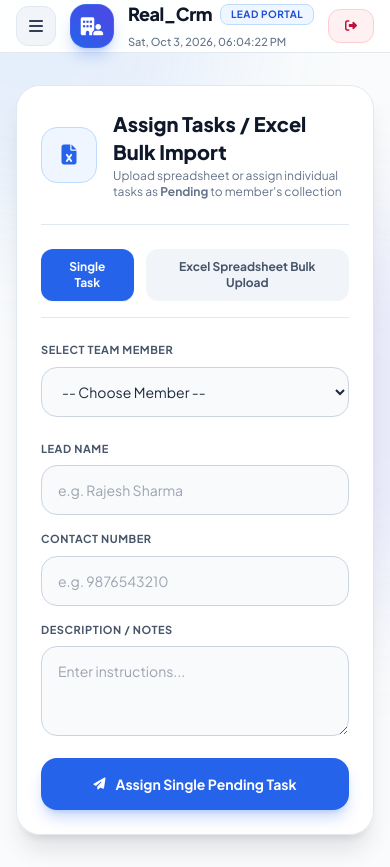
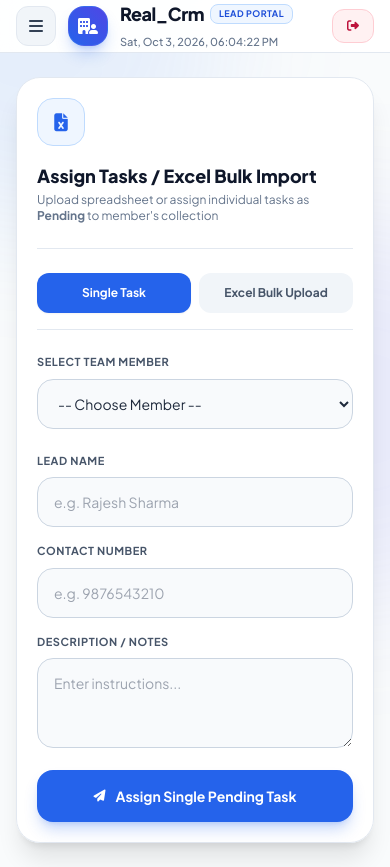
Before and after one commit to patilabhishek623/Real_CRM, a website: page public/assigntaskteammember.html in a window 390 px wide. Drawn offline with nearby package versions, Linux system fonts and the light colour scheme; no server answers.

Commit message:
Update assigntaskteammember.html

```diff
--- a/public/assigntaskteammember.html
+++ b/public/assigntaskteammember.html
@@ -31,26 +31,26 @@
     <!-- Top Navigation Bar -->
     <header class="bg-white/95 backdrop-blur-md border-b border-slate-200 sticky top-0 z-50 shadow-xs">
         <div class="max-w-7xl mx-auto px-4 sm:px-6 lg:px-8 h-18 sm:h-20 flex items-center justify-between">
-            <div class="flex items-center space-x-3.5">
+            <div class="flex items-center space-x-3">
                 <!-- Mobile Menu Toggle Button -->
                 <button type="button" onclick="toggleMobileMenu()" class="md:hidden w-10 h-10 rounded-xl bg-slate-100 border border-slate-200 text-slate-700 flex items-center justify-center text-base cursor-pointer hover:bg-slate-200 transition">
                     <i class="fa-solid fa-bars"></i>
                 </button>
-                <div class="w-11 h-11 bg-gradient-to-tr from-blue-600 to-indigo-600 rounded-2xl flex items-center justify-center text-white shadow-lg shadow-blue-600/25 border border-blue-400/20">
-                    <i class="fa-solid fa-building-user text-lg"></i>
+                <div class="w-10 h-10 sm:w-11 sm:h-11 bg-gradient-to-tr from-blue-600 to-indigo-600 rounded-2xl flex items-center justify-center text-white shadow-lg shadow-blue-600/25 border border-blue-400/20">
+                    <i class="fa-solid fa-building-user text-base sm:text-lg"></i>
                 </div>
                 <div>
-                    <div class="flex items-center gap-2">
+                    <div class="flex items-center gap-1.5 sm:gap-2">
                         <span class="text-lg sm:text-xl font-extrabold tracking-tight text-slate-900">Real_Crm</span>
-                        <span class="text-[10px] font-bold uppercase tracking-wider px-2.5 py-0.5 bg-blue-50 text-blue-700 rounded-lg border border-blue-200">Lead Portal</span>
+                        <span class="text-[9px] sm:text-[10px] font-bold uppercase tracking-wider px-2 py-0.5 bg-blue-50 text-blue-700 rounded-lg border border-blue-200">Lead Portal</span>
                     </div>
                     <span id="liveClock" class="text-[11px] sm:text-xs text-slate-500 font-medium">Synchronizing...</span>
                 </div>
             </div>
 
-            <div class="flex items-center gap-3">
-                <span id="activeUserBadge" class="text-xs font-semibold bg-slate-100 text-slate-700 px-3.5 py-2 rounded-xl border border-slate-200 hidden sm:inline-flex items-center shadow-2xs"></span>
-                <a href="/" onclick="localStorage.clear()" class="inline-flex items-center gap-2 px-4 py-2.5 bg-rose-50 hover:bg-rose-100 text-rose-700 font-bold text-xs rounded-xl transition border border-rose-200 shadow-2xs cursor-pointer">
+            <div class="flex items-center gap-2.5">
+                <span id="activeUserBadge" class="text-xs font-semibold bg-slate-100 text-slate-700 px-3 py-2 rounded-xl border border-slate-200 hidden sm:inline-flex items-center shadow-2xs"></span>
+                <a href="/" onclick="localStorage.clear()" class="inline-flex items-center gap-2 px-3.5 py-2.5 bg-rose-50 hover:bg-rose-100 text-rose-700 font-bold text-xs rounded-xl transition border border-rose-200 shadow-2xs cursor-pointer">
                     <i class="fa-solid fa-right-from-bracket"></i>
                     <span class="hidden sm:inline">Logout</span>
                 </a>
@@ -93,7 +93,7 @@
     </div>
 
     <!-- Main Workspace with Left Sidebar Menu -->
-    <div class="max-w-7xl mx-auto px-4 sm:px-6 lg:px-8 py-8 w-full flex-grow grid grid-cols-1 md:grid-cols-4 gap-8 relative z-10">
+    <div class="max-w-7xl mx-auto px-4 sm:px-6 lg:px-8 py-6 sm:py-8 w-full flex-grow grid grid-cols-1 md:grid-cols-4 gap-6 sm:gap-8 relative z-10">
 
         <!-- Sidebar Navigation Menu (Desktop Only) -->
         <aside class="hidden md:block md:col-span-1 space-y-4">
@@ -113,21 +113,21 @@
 
         <!-- Main Form Content -->
         <main class="md:col-span-3 space-y-6">
-            <div class="corporate-card rounded-3xl p-6 sm:p-10 space-y-6 shadow-xl border border-slate-200">
-                <div class="flex items-center gap-4 pb-6 border-b border-slate-200">
-                    <div class="w-14 h-14 rounded-2xl bg-blue-50 text-blue-600 flex items-center justify-center text-xl border border-blue-200 shadow-xs flex-shrink-0">
+            <div class="corporate-card rounded-3xl p-5 sm:p-10 space-y-6 shadow-xl border border-slate-200">
+                <div class="flex flex-col sm:flex-row sm:items-center gap-4 pb-6 border-b border-slate-200">
+                    <div class="w-12 h-12 sm:w-14 sm:h-14 rounded-2xl bg-blue-50 text-blue-600 flex items-center justify-center text-lg sm:text-xl border border-blue-200 shadow-xs flex-shrink-0">
                         <i class="fa-solid fa-file-excel"></i>
                     </div>
                     <div>
-                        <h2 class="text-xl sm:text-2xl font-extrabold text-slate-900">Assign Tasks / Excel Bulk Import</h2>
+                        <h2 class="text-lg sm:text-2xl font-extrabold text-slate-900">Assign Tasks / Excel Bulk Import</h2>
                         <p class="text-xs sm:text-sm text-slate-500 mt-0.5">Upload spreadsheet or assign individual tasks as <b>Pending</b> to member's collection</p>
                     </div>
                 </div>
 
                 <!-- Mode selection tabs -->
-                <div class="flex gap-3 mb-6 border-b border-slate-200 pb-4">
-                    <button type="button" id="tabSingle" onclick="switchMode('single')" class="px-4 py-2.5 bg-blue-600 text-white rounded-xl text-xs font-bold shadow-sm transition cursor-pointer">Single Task</button>
-                    <button type="button" id="tabExcel" onclick="switchMode('excel')" class="px-4 py-2.5 bg-slate-100 text-slate-600 hover:bg-slate-200 rounded-xl text-xs font-bold transition cursor-pointer">Excel Spreadsheet Bulk Upload</button>
+                <div class="grid grid-cols-2 gap-2 sm:flex sm:gap-3 mb-6 border-b border-slate-200 pb-4">
+                    <button type="button" id="tabSingle" onclick="switchMode('single')" class="py-3 px-4 bg-blue-600 text-white rounded-xl text-xs font-bold shadow-sm transition cursor-pointer text-center">Single Task</button>
+                    <button type="button" id="tabExcel" onclick="switchMode('excel')" class="py-3 px-4 bg-slate-100 text-slate-600 hover:bg-slate-200 rounded-xl text-xs font-bold transition cursor-pointer text-center">Excel Bulk Upload</button>
                 </div>
 
                 <!-- Member Selection (Shared) -->
@@ -165,7 +165,7 @@
 
                 <!-- Excel Upload Form (Hidden by default) -->
                 <form id="excelTaskForm" class="space-y-4 hidden">
-                    <div class="p-6 sm:p-8 border-2 border-dashed border-slate-300 rounded-3xl bg-slate-50/80 text-center hover:bg-slate-100 transition">
+                    <div class="p-5 sm:p-8 border-2 border-dashed border-slate-300 rounded-3xl bg-slate-50/85 text-center hover:bg-slate-100 transition">
                         <i class="fa-solid fa-file-excel text-4xl text-emerald-600 mb-2"></i>
                         <h4 class="text-sm font-bold text-slate-700">Upload Excel Spreadsheet (.xlsx, .xls, .csv)</h4>
                         <p class="text-xs text-slate-500 mt-1 mb-4">Ensure your file has columns for Name and Contact Number / Phone.</p>
@@ -242,13 +242,13 @@
             msg.classList.add('hidden');
 
             if (mode === 'single') {
-                tabSingle.className = 'px-4 py-2.5 bg-blue-600 text-white rounded-xl text-xs font-bold shadow-sm transition cursor-pointer';
-                tabExcel.className = 'px-4 py-2.5 bg-slate-100 text-slate-600 hover:bg-slate-200 rounded-xl text-xs font-bold transition cursor-pointer';
+                tabSingle.className = 'py-3 px-4 bg-blue-600 text-white rounded-xl text-xs font-bold shadow-sm transition cursor-pointer text-center';
+                tabExcel.className = 'py-3 px-4 bg-slate-100 text-slate-600 hover:bg-slate-200 rounded-xl text-xs font-bold transition cursor-pointer text-center';
                 singleForm.classList.remove('hidden');
                 excelForm.classList.add('hidden');
             } else {
-                tabExcel.className = 'px-4 py-2.5 bg-emerald-600 text-white rounded-xl text-xs font-bold transition cursor-pointer';
-                tabSingle.className = 'px-4 py-2.5 bg-slate-100 text-slate-600 hover:bg-slate-200 rounded-xl text-xs font-bold transition cursor-pointer';
+                tabExcel.className = 'py-3 px-4 bg-emerald-600 text-white rounded-xl text-xs font-bold transition cursor-pointer text-center';
+                tabSingle.className = 'py-3 px-4 bg-slate-100 text-slate-600 hover:bg-slate-200 rounded-xl text-xs font-bold transition cursor-pointer text-center';
                 excelForm.classList.remove('hidden');
                 singleForm.classList.add('hidden');
             }
```
